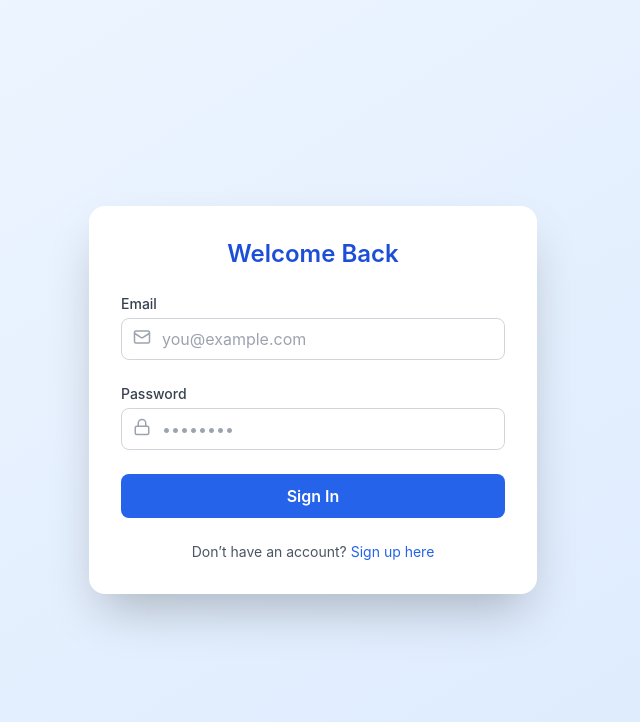
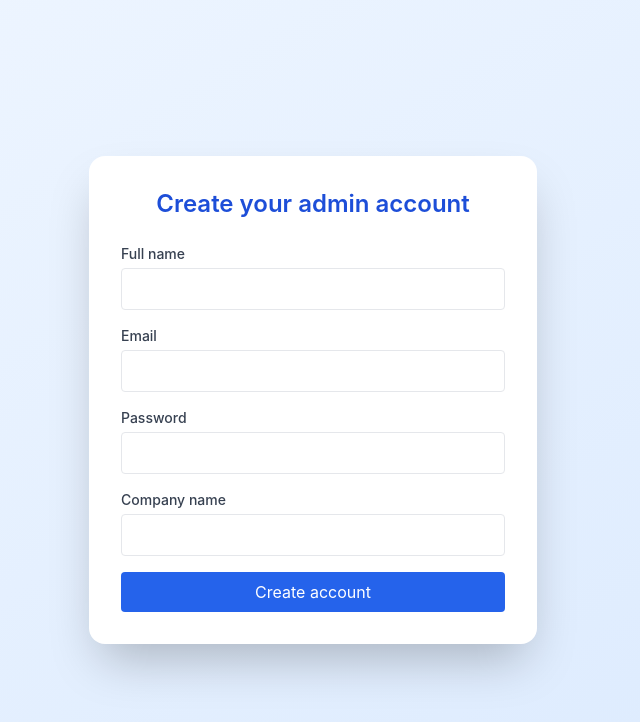
Before and after one commit to exclusiveng/code_checker, a React (Vite) app in the folder frontend/code-checker-frontend/: page /register in a window 1280 px wide. Before the commit this address led to /login. Shown: the top 722 px of the page, without its empty margins (327-967 px from the left). Built offline with nearby package versions, Linux system fonts and the light colour scheme; no server answers.

Commit message:
added registration for first time companies

```diff
--- a/frontend/code-checker-frontend/src/App.tsx
+++ b/frontend/code-checker-frontend/src/App.tsx
@@ -1,6 +1,7 @@
 import { BrowserRouter as Router, Routes, Route, Navigate } from 'react-router-dom';
 import { useAuth } from './hooks/useAuth';
 import Login from './pages/Login';
+import Register from './pages/Register';
 import Dashboard from './pages/Dashboard';
 import SubmissionDetail from './pages/Submissiondetail';
 import {UploadForm} from './components/UploadForm';
@@ -35,7 +36,8 @@ export default function App() {
     <Router>
       <Routes>
         {/* Public Routes */}
-        <Route path="/login" element={<Login />} />
+  <Route path="/login" element={<Login />} />
+  <Route path="/register" element={<Register />} />
 
         {/* Protected Routes */}
         <Route
--- /dev/null
+++ b/frontend/code-checker-frontend/src/pages/Register.tsx
@@ -0,0 +1,67 @@
+import { useState } from 'react';
+import { useNavigate } from 'react-router-dom';
+import { useAuth } from '../hooks/useAuth';
+import api from '../api/api';
+
+export default function Register() {
+  const navigate = useNavigate();
+  const { login } = useAuth();
+  const [name, setName] = useState('');
+  const [email, setEmail] = useState('');
+  const [password, setPassword] = useState('');
+  const [companyName, setCompanyName] = useState('');
+  const [error, setError] = useState<string | null>(null);
+  const [loading, setLoading] = useState(false);
+
+  const handleSubmit = async (e: React.FormEvent) => {
+    e.preventDefault();
+    setError(null);
+    setLoading(true);
+
+    try {
+      const res = await api.post('/auth/register', { name, email, password, companyName });
+      const { token, user } = res.data;
+      if (token) {
+        await login(token);
+        navigate('/dashboard');
+      } else {
+        setError('Registration succeeded but no token returned');
+      }
+    } catch (err: any) {
+      setError(err.response?.data?.message || 'Registration failed');
+    } finally {
+      setLoading(false);
+    }
+  };
+
+  return (
+    <div className="min-h-screen flex items-center justify-center bg-gradient-to-br from-blue-50 to-blue-100">
+      <div className="bg-white shadow-2xl rounded-2xl p-8 w-full max-w-md">
+        <h1 className="text-2xl font-semibold text-center text-blue-700 mb-6">Create your admin account</h1>
+        {error && <div className="mb-4 text-red-600 text-center">{error}</div>}
+        <form onSubmit={handleSubmit} className="space-y-4">
+          <div>
+            <label className="block text-sm font-medium text-gray-700">Full name</label>
+            <input required value={name} onChange={(e) => setName(e.target.value)} className="mt-1 w-full p-2 border rounded" />
+          </div>
+          <div>
+            <label className="block text-sm font-medium text-gray-700">Email</label>
+            <input required type="email" value={email} onChange={(e) => setEmail(e.target.value)} className="mt-1 w-full p-2 border rounded" />
+          </div>
+          <div>
+            <label className="block text-sm font-medium text-gray-700">Password</label>
+            <input required type="password" value={password} onChange={(e) => setPassword(e.target.value)} className="mt-1 w-full p-2 border rounded" />
+          </div>
+                  <div>
+                    <label className="block text-sm font-medium text-gray-700">Company name</label>
+                    <input required value={companyName} onChange={(e) => setCompanyName(e.target.value)} className="mt-1 w-full p-2 border rounded" />
+                  </div>
+
+          <button disabled={loading} className={`w-full py-2 rounded bg-blue-600 text-white ${loading ? 'opacity-60' : ''}`}>
+            {loading ? 'Creating...' : 'Create account'}
+          </button>
+        </form>
+      </div>
+    </div>
+  );
+}
```
Also changed, not shown: 1 other file (tests, documents, lock files or other folders).
